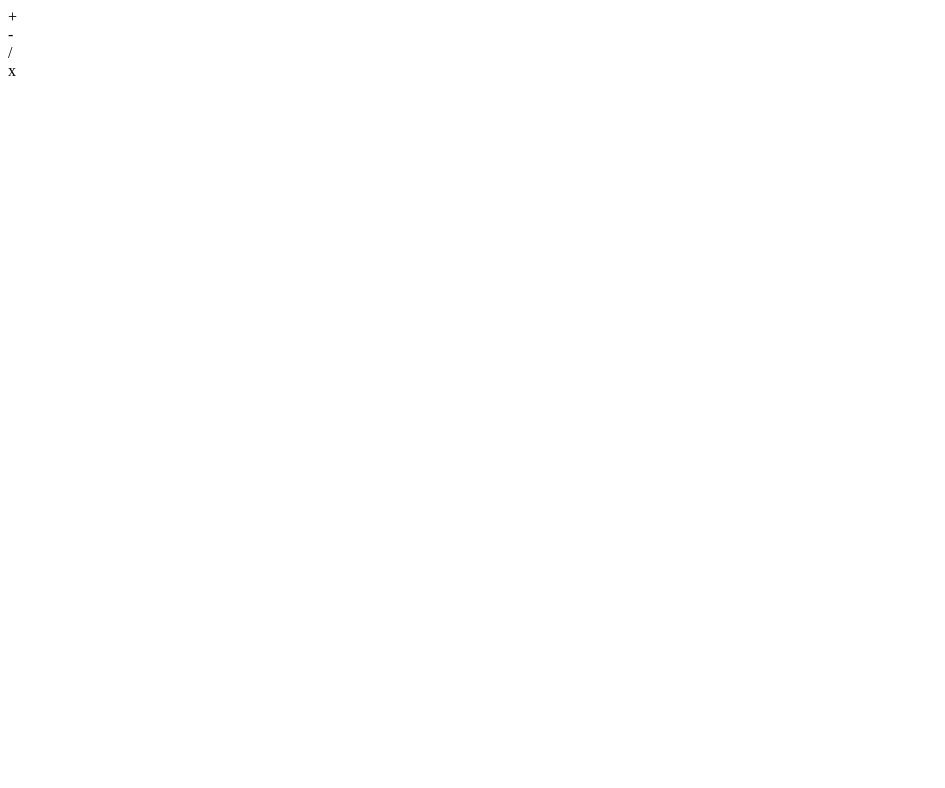
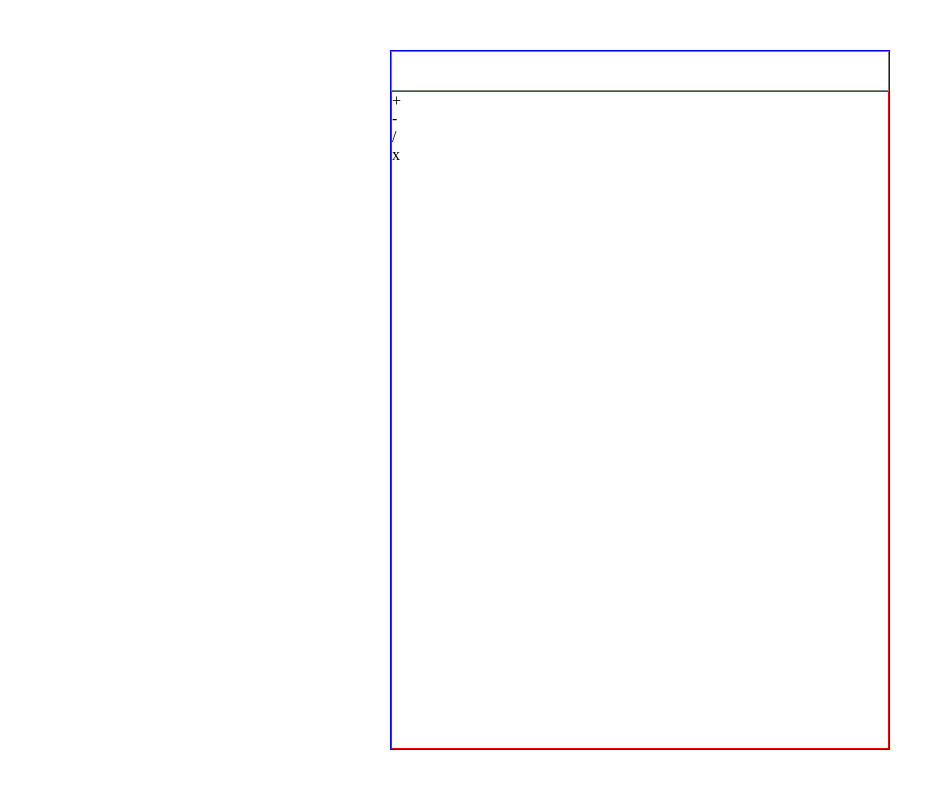
Before and after one commit to JeraldStarr/Calculator-Vue, a Vue app: page / in a window 1280 px wide. Shown: the top 788 px of the page, without its empty margins (0-945 px from the left). Built offline with nearby package versions, Linux system fonts and the light colour scheme.

Commit message:
Added basic styles

```diff
--- a/src/App.vue
+++ b/src/App.vue
@@ -23,5 +23,36 @@ export default {
 </script>
 
 <style>
+  *{
+    margin: 0;
+    padding: 0;
+    box-sizing: border-box;
+  }
+
+  body {
+    display: flex;
+    align-items: center;
+    justify-content: center;
+    width: 100vw;
+    height: 100vh;
+  }
+  .calculator {
+    display: flex;
+    flex-direction: column;
+    width: 500px;
+    height: 700px;
+    border: 1px solid blue;
+  }
+
+  .calculator__display {
+    width: 100%;
+    height: 40px;
+    border: 1px solid gray;
+  }
+  .calculator__keyboard {
+    width: 100%;
+    flex-grow: 1;
+    border: 1px solid red;
+  }
 
 </style>
```
